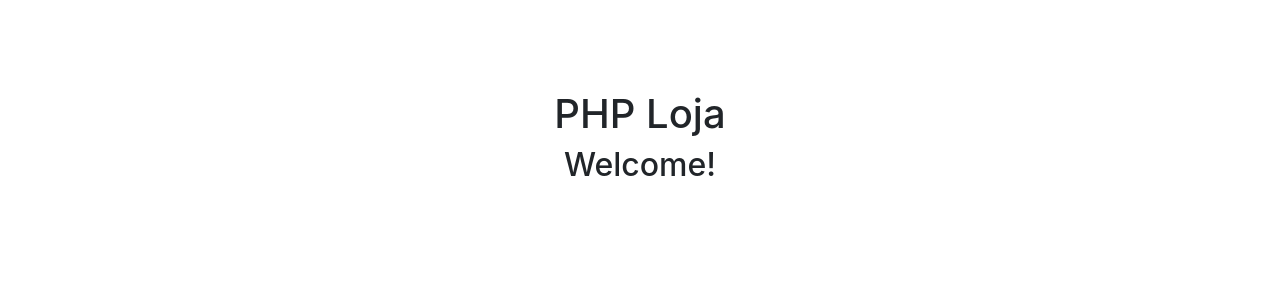
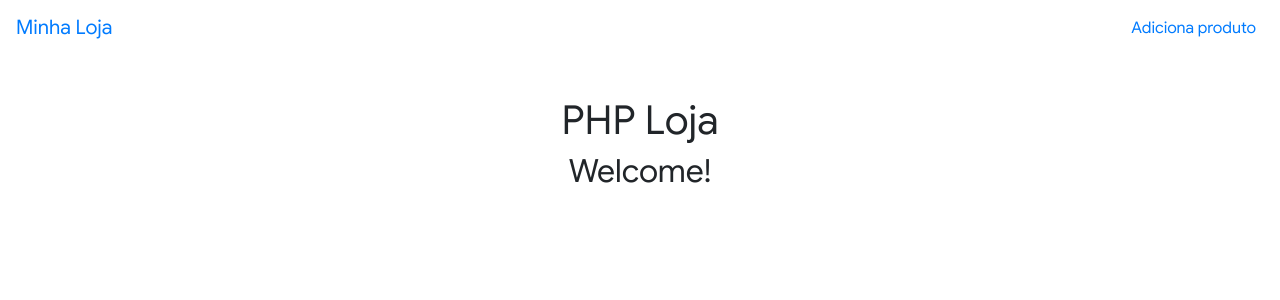
Before and after one commit to maxmonteiro/php-loja, a PHP site: page /index.php in a window 1280 px wide. Shown: the top 300 px of the page. Run offline with PHP 8.4, Linux system fonts and the light colour scheme.

Commit message:
Importado fontes do google

```diff
--- a/cabecalho.php
+++ b/cabecalho.php
@@ -9,5 +9,18 @@
     <link rel="stylesheet" href="css/loja.css">
 </head>
 <body>
+    <header class="site-header">
+        <div class="navbar navbar-expand-md justify-content-start justify-content-md-between">
+            <a href="index.php" class="navbar-brand">Minha Loja</a>
+            <div>
+                <ul class="navbar-nav mr-auto">
+                    <li class="nav-item">
+                        <a class="nav-link" href="produto-formulario.php">Adiciona produto</a>
+                    </li>
+                </ul>
+            </div>
+        </div>
+    </header>
+
     <div class="container">
         <div class="principal">
--- a/css/loja.css
+++ b/css/loja.css
@@ -1,6 +1,16 @@
-body { margin: 0; padding: 0; }
-body {
-    margin-top: 50px;
+@font-face {
+    font-family: "Google Sans";
+    src: url("../fonts/GoogleSans-Regular.ttf")
+}
+@media (min-width: 768px) {
+    .site-header {
+        align-items: center;
+        flex-direction: row;
+    }
+}
+body { margin: 0; padding: 0; font-family: "Google Sans", Helvetica, sans-serif};
+.site-header {
+    display: flex;
 }
 .principal {
     padding: 40px 15px;
--- a/produto-formulario.php
+++ b/produto-formulario.php
@@ -1,6 +1,7 @@
 <?php include('cabecalho.php'); ?>
     <h1>Formulário de produto</h1>
     <form action="adiciona-produto.php">
+
         Nome:
         <input type="text" name="nome">
         <br>
```
Also changed, not shown: fonts/GoogleSans-Bold.ttf (added), fonts/GoogleSans-BoldItalic.ttf (added), fonts/GoogleSans-Italic.ttf (added), fonts/GoogleSans-Medium.ttf (added), fonts/GoogleSans-MediumItalic.ttf (added), fonts/GoogleSans-Regular.ttf (added).
